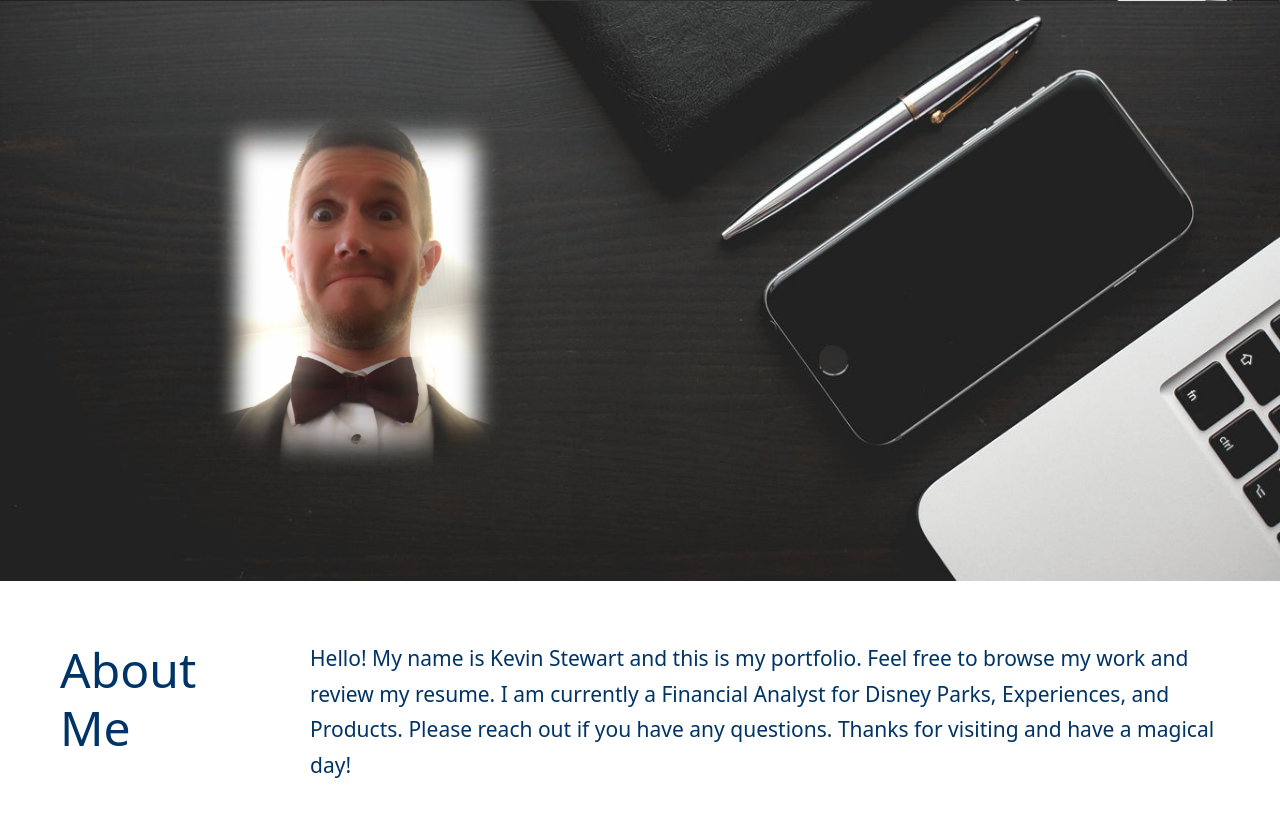
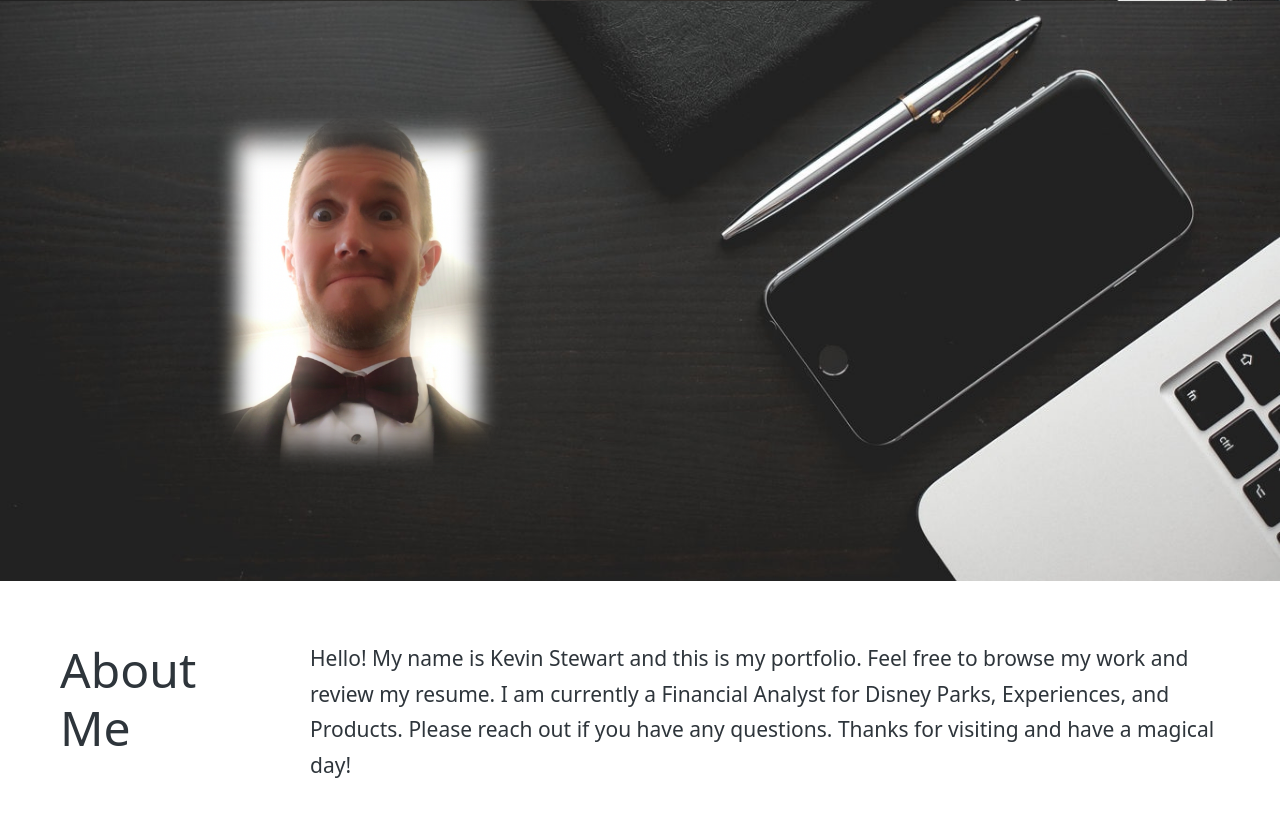
Before and after one commit to stewk033/KevinS-Portfolio, a plain HTML site: page index.html in a window 1280 px wide. Shown: the part 123-952 px from the top of the page. Drawn offline with nearby package versions, Linux system fonts and the light colour scheme; a web font is replaced by a local one.

Commit message:
adjust styles

```diff
--- a/assets/css/style.css
+++ b/assets/css/style.css
@@ -1,6 +1,6 @@
 :root {
     --primary-color: #fce138;
-    --secondary-color: #003366;
+    --secondary-color: #2e353b;
 }
 
 * {
```
